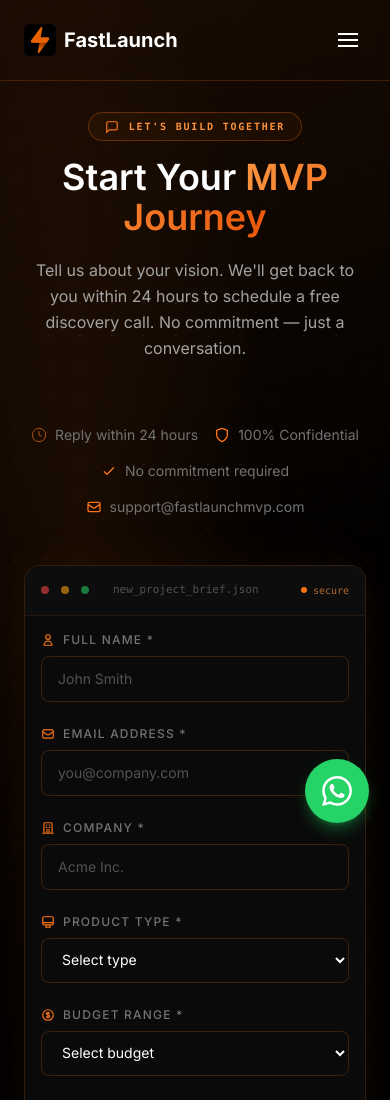
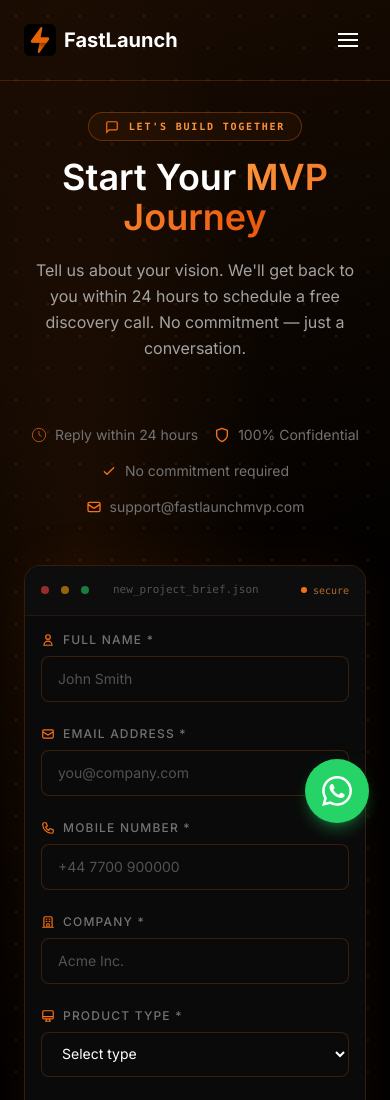
Before and after one commit to jwebdesignservice/Jack-and-Dil-MVP-Site, a Next.js app: page /contact in a window 390 px wide. Shown: the top 1100 px of the page. Built offline with nearby package versions, Linux system fonts and the light colour scheme.

Commit message:
feat: add mobile number field to contact form

```diff
--- a/app/api/contact/route.ts
+++ b/app/api/contact/route.ts
@@ -5,7 +5,7 @@ export async function POST(req: NextRequest) {
   const resend = new Resend(process.env.RESEND_API_KEY)
   try {
     const body = await req.json()
-    const { name, email, company, projectType, budget, timeline, message } = body
+    const { name, email, mobile, company, projectType, budget, timeline, message } = body
 
     if (!name || !email || !message) {
       return NextResponse.json({ error: 'Missing required fields' }, { status: 400 })
@@ -31,6 +31,10 @@ export async function POST(req: NextRequest) {
             <tr>
               <td style="padding: 10px 0; border-bottom: 1px solid #1a1a1a; color: #737373; font-size: 12px; vertical-align: top;">Email</td>
               <td style="padding: 10px 0; border-bottom: 1px solid #1a1a1a; color: #f97316; font-size: 14px;"><a href="mailto:${email}" style="color: #f97316;">${email}</a></td>
+            </tr>
+            <tr>
+              <td style="padding: 10px 0; border-bottom: 1px solid #1a1a1a; color: #737373; font-size: 12px; vertical-align: top;">Mobile</td>
+              <td style="padding: 10px 0; border-bottom: 1px solid #1a1a1a; color: #fff; font-size: 14px;"><a href="tel:${mobile}" style="color: #fff;">${mobile || '—'}</a></td>
             </tr>
             <tr>
               <td style="padding: 10px 0; border-bottom: 1px solid #1a1a1a; color: #737373; font-size: 12px; vertical-align: top;">Company</td>
--- a/app/contact/page.tsx
+++ b/app/contact/page.tsx
@@ -8,6 +8,7 @@ import { SectionLabel } from '@/components/ui/SectionLabel'
 type FormData = {
   name: string
   email: string
+  mobile: string
   company: string
   projectType: string
   budget: string
@@ -23,7 +24,7 @@ export default function ContactPage() {
   const [loading, setLoading] = useState(false)
   const [error, setError] = useState('')
   const [formData, setFormData] = useState<FormData>({
-    name: '', email: '', company: '', projectType: '', budget: '', timeline: '', message: ''
+    name: '', email: '', mobile: '', company: '', projectType: '', budget: '', timeline: '', message: ''
   })
 
   const handleChange = (e: React.ChangeEvent<HTMLInputElement | HTMLTextAreaElement | HTMLSelectElement>) => {
@@ -146,6 +147,17 @@ export default function ContactPage() {
                   </label>
                   <input className={inputClass} type="email" name="email" value={formData.email} onChange={handleChange} placeholder="you@company.com" required/>
                 </div>
+              </div>
+
+              {/* Mobile */}
+              <div>
+                <label className={labelClass}>
+                  <span className="flex items-center gap-2">
+                    <svg className="w-3.5 h-3.5 text-orange-500" fill="none" stroke="currentColor" viewBox="0 0 24 24"><path strokeLinecap="round" strokeLinejoin="round" strokeWidth={2} d="M3 5a2 2 0 012-2h3.28a1 1 0 01.948.684l1.498 4.493a1 1 0 01-.502 1.21l-2.257 1.13a11.042 11.042 0 005.516 5.516l1.13-2.257a1 1 0 011.21-.502l4.493 1.498a1 1 0 01.684.949V19a2 2 0 01-2 2h-1C9.716 21 3 14.284 3 6V5z"/></svg>
+                    Mobile Number *
+                  </span>
+                </label>
+                <input className={inputClass} type="tel" name="mobile" value={formData.mobile} onChange={handleChange} placeholder="+44 7700 900000" required/>
               </div>
 
               {/* Row 2 */}
```
